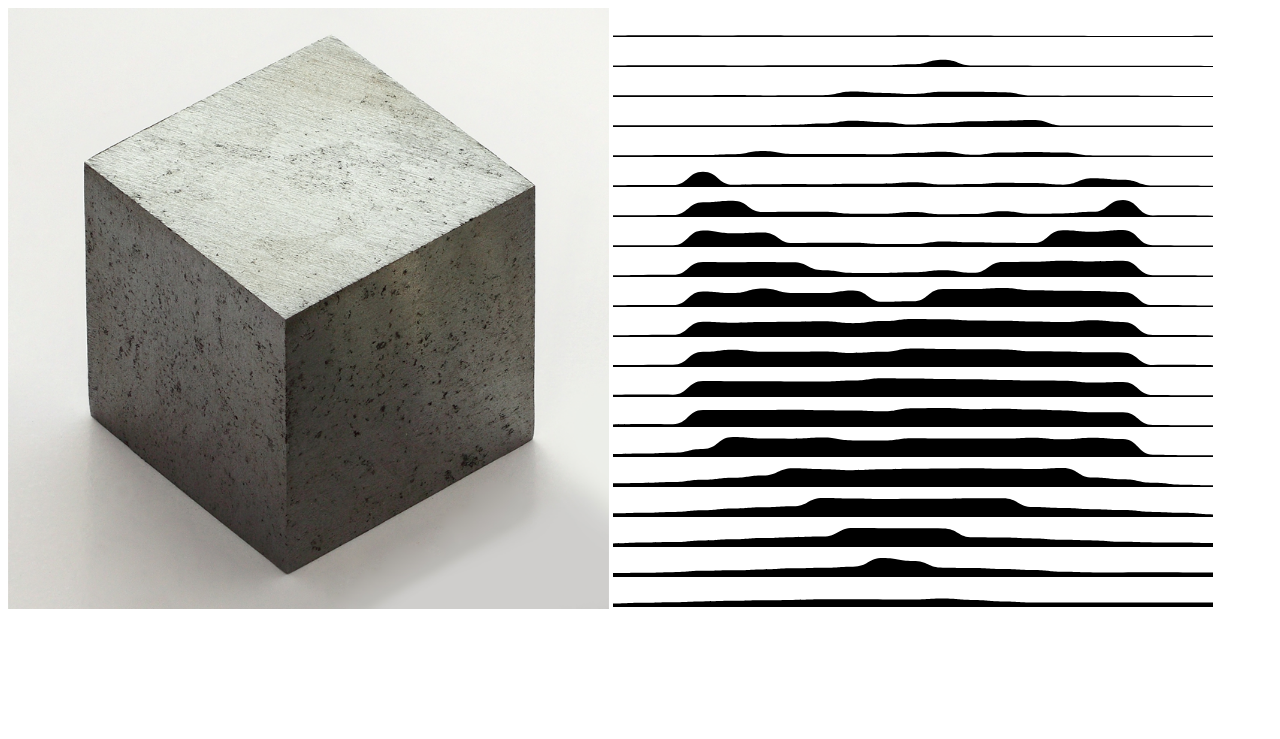
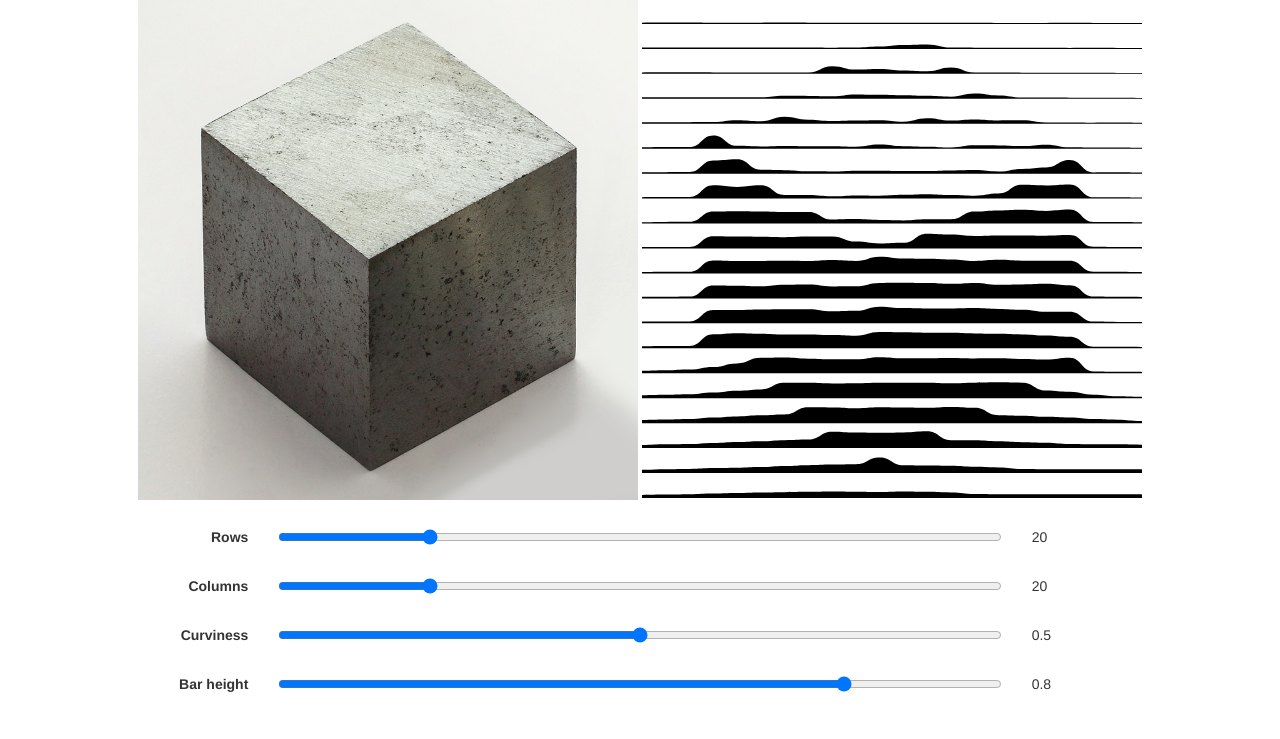
Before and after one commit to saltire/bar-portrait, a plain HTML site: page index.html in a window 1280 px wide. Drawn offline with Linux system fonts and the light colour scheme.

Commit message:
Add React form

```diff
--- a/bars.js
+++ b/bars.js
@@ -12,10 +12,10 @@ var BarPortrait = function BarPortrait(canvasId, imagePath, rows, columns, curvi
     this.imgCtx = this.imgCanvas.getContext('2d');
 
     // Initialize variables.
-    this.rows = rows;
-    this.columns = columns;
-    this.curviness = curviness;
-    this.barHeight = barHeight;
+    this.rows = Number(rows);
+    this.columns = Number(columns);
+    this.curviness = Number(curviness);
+    this.barHeight = Number(barHeight);
 
     this.setImage(imagePath);
 };
@@ -34,12 +34,33 @@ BarPortrait.prototype.setImage = function (imagePath) {
     };
 };
 
+BarPortrait.prototype.setRows = function (rows) {
+    this.rows = Number(rows);
+    this.draw();
+};
+
+BarPortrait.prototype.setColumns = function (columns) {
+    this.columns = Number(columns);
+    this.draw();
+};
+
+BarPortrait.prototype.setCurviness = function (curviness) {
+    this.curviness = Number(curviness);
+    this.draw();
+};
+
+BarPortrait.prototype.setBarHeight = function (barHeight) {
+    this.barHeight = Number(barHeight);
+    this.draw();
+};
+
 BarPortrait.prototype.draw = function () {
+    this.ctx.clearRect(0, 0, this.canvas.width, this.canvas.height);
     this.ctx.fillStyle = 'black';
 
     var data = this.imgCtx.getImageData(0, 0, this.canvas.width, this.canvas.height).data;
 
-    var xSpacing = (this.canvas.width - 1) / this.columns;
+    var xSpacing = (this.canvas.width - 1) / (this.columns + 1);
     var ySpacing = (this.canvas.height - 1) / this.rows;
     var cpLength = this.curviness * xSpacing;
     var maxHeight = this.barHeight * ySpacing;
@@ -51,7 +72,8 @@ BarPortrait.prototype.draw = function () {
         this.ctx.beginPath();
         this.ctx.moveTo(0, baseline);
 
-        for (var x = 0; x <= this.canvas.width; x += xSpacing) {
+        var x = void 0;
+        for (x = 0; x <= this.canvas.width; x += xSpacing) {
             var p = (Math.round(y + ySpacing / 2) * this.canvas.width + Math.round(x)) * 4;
             var r = data[p];
             var g = data[p + 1];
@@ -66,16 +88,11 @@ BarPortrait.prototype.draw = function () {
                 this.ctx.bezierCurveTo(x - xSpacing + cpLength, lastHeight, x - cpLength, height, x, height);
             }
 
-            if (x === canvas.width - 1) {
-                this.ctx.lineTo(x, baseline);
-            }
-
             lastHeight = height;
         }
 
+        this.ctx.lineTo(x, baseline);
         this.ctx.closePath();
         this.ctx.fill();
     }
 };
-
-new BarPortrait('canvas', 'cube.png', 20, 20, 0.5, 0.8);
--- /dev/null
+++ b/form.js
@@ -0,0 +1,145 @@
+'use strict';
+
+var ControlForm = React.createClass({
+    displayName: 'ControlForm',
+    getInitialState: function getInitialState() {
+        return {
+            image: this.props.initialImage,
+            rows: this.props.initialRows,
+            columns: this.props.initialColumns,
+            curviness: this.props.initialCurviness,
+            barHeight: this.props.initialBarHeight
+        };
+    },
+    updateRows: function updateRows(event) {
+        this.setState({
+            rows: event.target.value
+        });
+
+        this.bars.setRows(event.target.value);
+    },
+    updateColumns: function updateColumns(event) {
+        this.setState({
+            columns: event.target.value
+        });
+
+        this.bars.setColumns(event.target.value);
+    },
+    updateCurviness: function updateCurviness(event) {
+        this.setState({
+            curviness: event.target.value
+        });
+
+        this.bars.setCurviness(event.target.value);
+    },
+    updateBarHeight: function updateBarHeight(event) {
+        this.setState({
+            barHeight: event.target.value
+        });
+
+        this.bars.setBarHeight(event.target.value);
+    },
+    render: function render() {
+        return React.createElement(
+            'form',
+            { className: 'form-horizontal' },
+            React.createElement(
+                'div',
+                { className: 'form-group' },
+                React.createElement(
+                    'label',
+                    { className: 'col-sm-2 control-label', htmlFor: 'rows' },
+                    'Rows'
+                ),
+                React.createElement(
+                    'div',
+                    { className: 'col-sm-8' },
+                    React.createElement('input', { className: 'form-control', id: 'rows', type: 'range', min: '1', max: '100', value: this.state.rows, onChange: this.updateRows })
+                ),
+                React.createElement(
+                    'div',
+                    { className: 'col-sm-2' },
+                    React.createElement(
+                        'p',
+                        { className: 'form-control-static' },
+                        this.state.rows
+                    )
+                )
+            ),
+            React.createElement(
+                'div',
+                { className: 'form-group' },
+                React.createElement(
+                    'label',
+                    { className: 'col-sm-2 control-label', htmlFor: 'columns' },
+                    'Columns'
+                ),
+                React.createElement(
+                    'div',
+                    { className: 'col-sm-8' },
+                    React.createElement('input', { className: 'form-control', id: 'columns', type: 'range', min: '1', max: '100', value: this.state.columns, onChange: this.updateColumns })
+                ),
+                React.createElement(
+                    'div',
+                    { className: 'col-sm-2' },
+                    React.createElement(
+                        'p',
+                        { className: 'form-control-static' },
+                        this.state.columns
+                    )
+                )
+            ),
+            React.createElement(
+                'div',
+                { className: 'form-group' },
+                React.createElement(
+                    'label',
+                    { className: 'col-sm-2 control-label', htmlFor: 'curviness' },
+                    'Curviness'
+                ),
+                React.createElement(
+                    'div',
+                    { className: 'col-sm-8' },
+                    React.createElement('input', { className: 'form-control', id: 'curviness', type: 'range', min: '0', max: '1', step: '0.1', value: this.state.curviness, onChange: this.updateCurviness })
+                ),
+                React.createElement(
+                    'div',
+                    { className: 'col-sm-2' },
+                    React.createElement(
+                        'p',
+                        { className: 'form-control-static' },
+                        this.state.curviness
+                    )
+                )
+            ),
+            React.createElement(
+                'div',
+                { className: 'form-group' },
+                React.createElement(
+                    'label',
+                    { className: 'col-sm-2 control-label', htmlFor: 'barHeight' },
+                    'Bar height'
+                ),
+                React.createElement(
+                    'div',
+                    { className: 'col-sm-8' },
+                    React.createElement('input', { className: 'form-control', id: 'barHeight', type: 'range', min: '0', max: '1', step: '0.1', value: this.state.barHeight, onChange: this.updateBarHeight })
+                ),
+                React.createElement(
+                    'div',
+                    { className: 'col-sm-2' },
+                    React.createElement(
+                        'p',
+                        { className: 'form-control-static' },
+                        this.state.barHeight
+                    )
+                )
+            )
+        );
+    },
+    componentDidMount: function componentDidMount() {
+        this.bars = new BarPortrait('canvas', this.state.image, this.state.rows, this.state.columns, this.state.curviness, this.state.barHeight);
+    }
+});
+
+ReactDOM.render(React.createElement(ControlForm, { initialImage: './cube.png', initialRows: '20', initialColumns: '20', initialCurviness: '0.5', initialBarHeight: '0.8' }), document.getElementById('control-form'));
--- a/index.html
+++ b/index.html
@@ -1,11 +1,22 @@
 <!doctype html>
 <html>
     <head>
-        <title>Bar portrait</title>
+        <title>Bar Portrait</title>
+        <meta charset='utf-8'>
+        <link rel='stylesheet' href='./bootstrap.min.css'>
+        <link rel='stylesheet' href='./style.css'>
+        <script src='./react.js'></script>
+        <script src='./react-dom.js'></script>
     </head>
     <body>
-        <img src='./cube.png' width='601' height='601'>
-        <canvas id='canvas' width='601' height='601'></canvas>
+        <div class='images container-fluid'>
+            <img src='./cube.png' width='500' height='500'>
+            <canvas id='canvas' width='500' height='500'></canvas>
+        </div>
+        <div class='container'>
+            <div id='control-form'></div>
+        </div>
         <script src='./bars.js'></script>
+        <script src='./form.js'></script>
     </body>
 </html>
--- /dev/null
+++ b/style.css
@@ -0,0 +1,17 @@
+.images {
+    text-align: center;
+}
+
+img, canvas {
+    vertical-align: middle;
+}
+
+form {
+    padding: 20px;
+}
+
+.form-control,
+.form-control:focus {
+    box-shadow: none;
+    -webkit-box-shadow: none;
+}
```
